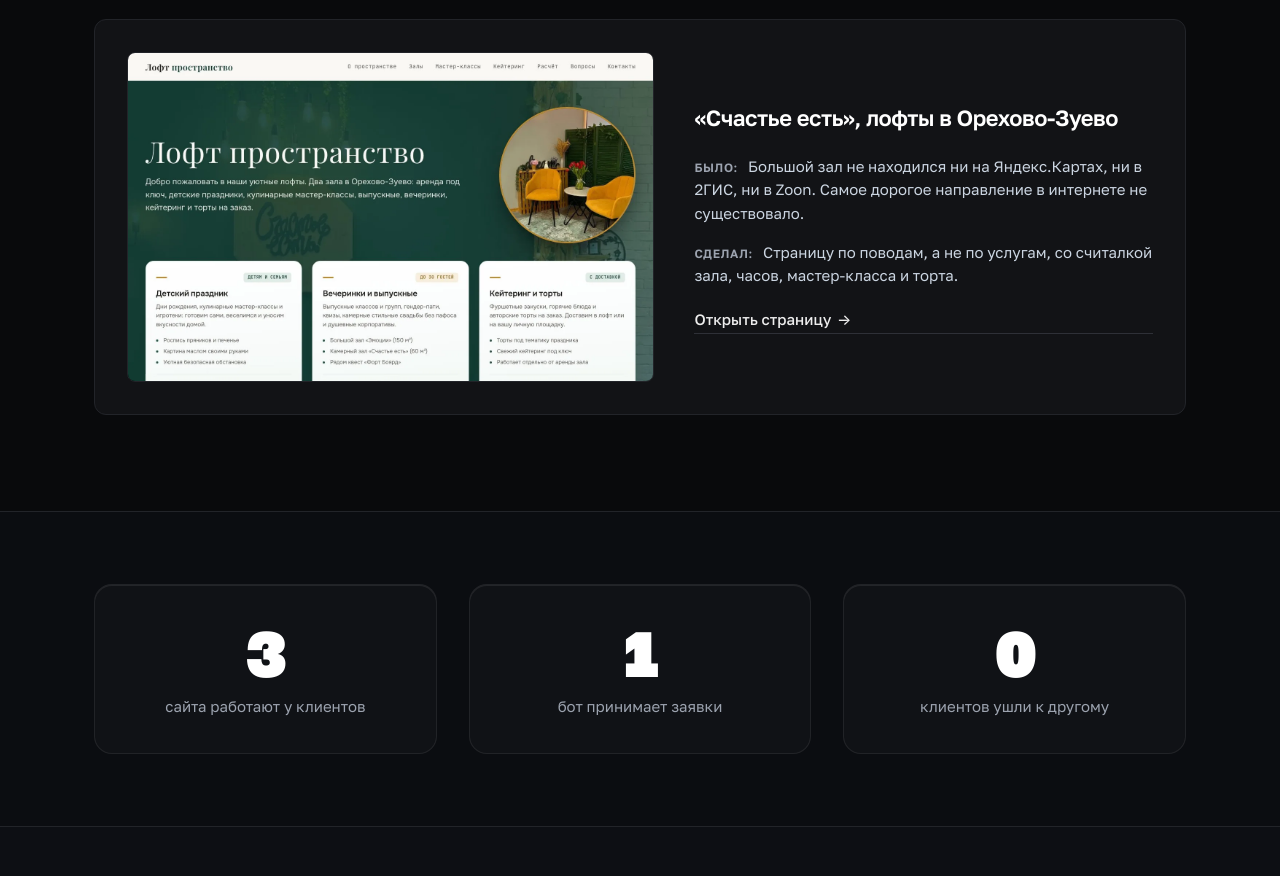
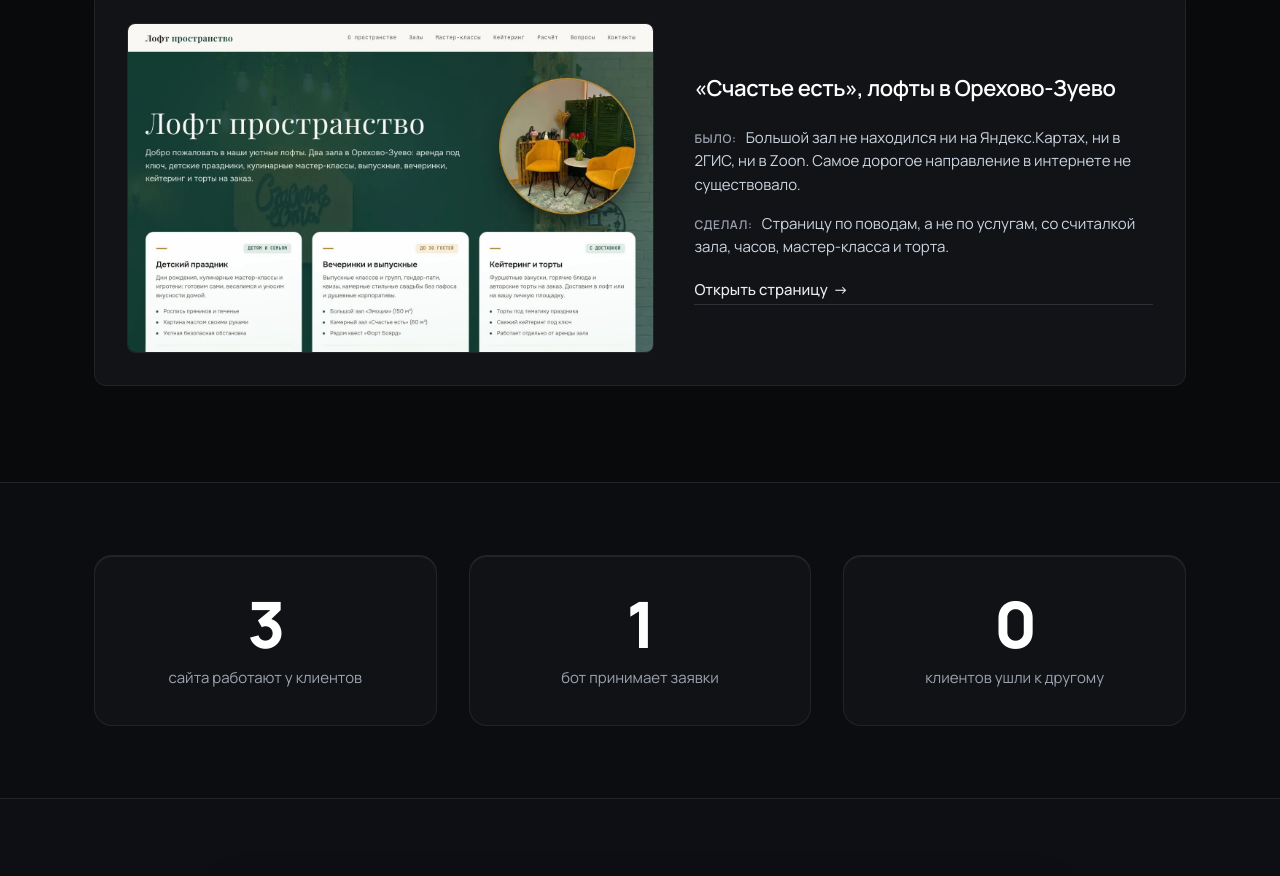
Before and after one commit to jalagaddam8-crypto/nokazoo-portfolio, a plain HTML site: page index.html in a window 1280 px wide. Shown: the part 2639-3515 px from the top of the page. Drawn offline with Linux system fonts and the light colour scheme.

Commit message:
Upgrade typography to Manrope and apply high-end design skills polish

```diff
--- a/index.html
+++ b/index.html
@@ -13,8 +13,8 @@
   <link rel="apple-touch-icon" href="favicon.png">
   <link rel="preload" href="video/storm-poster.webp" as="image" type="image/webp" fetchpriority="high">
   <link rel="stylesheet" href="style.css">
-  <link rel="preload" href="fonts/golostext-400.woff2" as="font" type="font/woff2" crossorigin>
-  <link rel="preload" href="fonts/golostext-900.woff2" as="font" type="font/woff2" crossorigin>
+  <link rel="preload" href="fonts/manrope-400.woff2" as="font" type="font/woff2" crossorigin>
+  <link rel="preload" href="fonts/manrope-800.woff2" as="font" type="font/woff2" crossorigin>
 </head>
 <body>
   <!-- Шапка в стиле Liquid Glass: глубокий полупрозрачный фон, логотип, навигация и категории -->
--- a/style.dev.css
+++ b/style.dev.css
@@ -4,37 +4,45 @@
    Палитра: монохромная база (белый и чёрный) + строго один красный акцент (A/B/C)
    ========================================================================== */
 
-/* --- Локальные шрифты Golos Text (4 объединённых woff2 файла) --- */
+/* --- Премиальный европейский неогротеск Manrope (автор Mikhail Sharanda, начертания 400, 500, 600, 700, 800) --- */
 @font-face {
-  font-family: 'Golos Text';
+  font-family: 'Manrope';
   font-style: normal;
   font-weight: 400;
   font-display: swap;
-  src: url('fonts/golostext-400.woff2') format('woff2');
+  src: url('fonts/manrope-400.woff2') format('woff2');
 }
 
 @font-face {
-  font-family: 'Golos Text';
+  font-family: 'Manrope';
   font-style: normal;
   font-weight: 500;
   font-display: swap;
-  src: url('fonts/golostext-500.woff2') format('woff2');
+  src: url('fonts/manrope-500.woff2') format('woff2');
 }
 
 @font-face {
-  font-family: 'Golos Text';
+  font-family: 'Manrope';
   font-style: normal;
   font-weight: 600;
   font-display: swap;
-  src: url('fonts/golostext-600.woff2') format('woff2');
+  src: url('fonts/manrope-600.woff2') format('woff2');
 }
 
 @font-face {
-  font-family: 'Golos Text';
+  font-family: 'Manrope';
   font-style: normal;
-  font-weight: 900;
+  font-weight: 700;
   font-display: swap;
-  src: url('fonts/golostext-900.woff2') format('woff2');
+  src: url('fonts/manrope-700.woff2') format('woff2');
+}
+
+@font-face {
+  font-family: 'Manrope';
+  font-style: normal;
+  font-weight: 800;
+  font-display: swap;
+  src: url('fonts/manrope-800.woff2') format('woff2');
 }
 
 /* --- Переменные и темы --- */
@@ -61,12 +69,13 @@
   --text-dim-light: #475569;
 
   /* Базовые параметры */
-  --font: 'Golos Text', -apple-system, BlinkMacSystemFont, 'Segoe UI', Roboto, sans-serif;
+  --font: 'Manrope', -apple-system, BlinkMacSystemFont, 'Segoe UI', sans-serif;
   --container-max: 1140px;
   --radius-sm: 4px;
   --radius: 8px;
   --radius-lg: 12px;
-  --transition: 0.2s ease;
+  --transition: 0.25s cubic-bezier(0.16, 1, 0.3, 1);
+  --transition-fast: 0.15s cubic-bezier(0.16, 1, 0.3, 1);
 
   /* Вариант A по умолчанию: Сигнальный алый */
   --accent-name: "A";
@@ -76,6 +85,16 @@
   --accent-hover: #f87171;
   --accent-bg-subtle: rgba(239, 68, 68, 0.12);
   --accent-border-subtle: rgba(239, 68, 68, 0.35);
+}
+
+::selection {
+  background-color: rgba(239, 68, 68, 0.3);
+  color: #ffffff;
+}
+
+::-moz-selection {
+  background-color: rgba(239, 68, 68, 0.3);
+  color: #ffffff;
 }
 
 html[data-accent="a"] {
@@ -123,6 +142,11 @@ html {
   color: var(--text-dark);
   scroll-behavior: smooth;
   -webkit-text-size-adjust: 100%;
+  text-rendering: optimizeLegibility;
+  font-feature-settings: "cv02", "cv03", "cv04", "cv11";
+  caret-color: var(--accent);
+  scrollbar-width: thin;
+  scrollbar-color: rgba(255, 255, 255, 0.2) transparent;
 }
 
 @media (prefers-reduced-motion: reduce) {
@@ -144,6 +168,7 @@ body {
 a {
   color: inherit;
   text-decoration: none;
+  text-underline-offset: 4px;
 }
 
 :focus-visible {
@@ -413,6 +438,13 @@ a {
   transform: translateY(-1px);
 }
 
+.btn:active,
+.btn--accent:active,
+.btn--header-outline:active,
+.variant-btn:active {
+  transform: scale(0.975);
+}
+
 .link-arrow {
   display: inline-flex;
   align-items: center;
@@ -582,9 +614,9 @@ a {
 
 .hero__title {
   font-size: clamp(3rem, 7vw, 5.25rem);
-  font-weight: 900;
-  letter-spacing: -0.04em;
-  line-height: 1.05;
+  font-weight: 800;
+  letter-spacing: -0.03em;
+  line-height: 1.06;
   color: #ffffff;
   margin-bottom: 1rem;
   text-shadow: 0 2px 20px rgba(0, 0, 0, 0.6);
@@ -773,7 +805,7 @@ a {
 }
 
 .simple-list__bullet {
-  font-weight: 900;
+  font-weight: 800;
   color: var(--accent);
   font-size: 1.15rem;
   line-height: 1;
@@ -935,11 +967,11 @@ a {
 
 .counter-item__num {
   font-size: clamp(3rem, 5vw, 4.5rem);
-  font-weight: 900;
+  font-weight: 800;
   line-height: 1;
   color: #ffffff;
   margin-bottom: 0.65rem;
-  letter-spacing: -0.04em;
+  letter-spacing: -0.03em;
 }
 
 .counter-item__label {
```
Also changed, not shown: fonts/manrope-400.woff2 (added), fonts/manrope-500.woff2 (added), fonts/manrope-600.woff2 (added), fonts/manrope-700.woff2 (added), fonts/manrope-800.woff2 (added), style.css.
